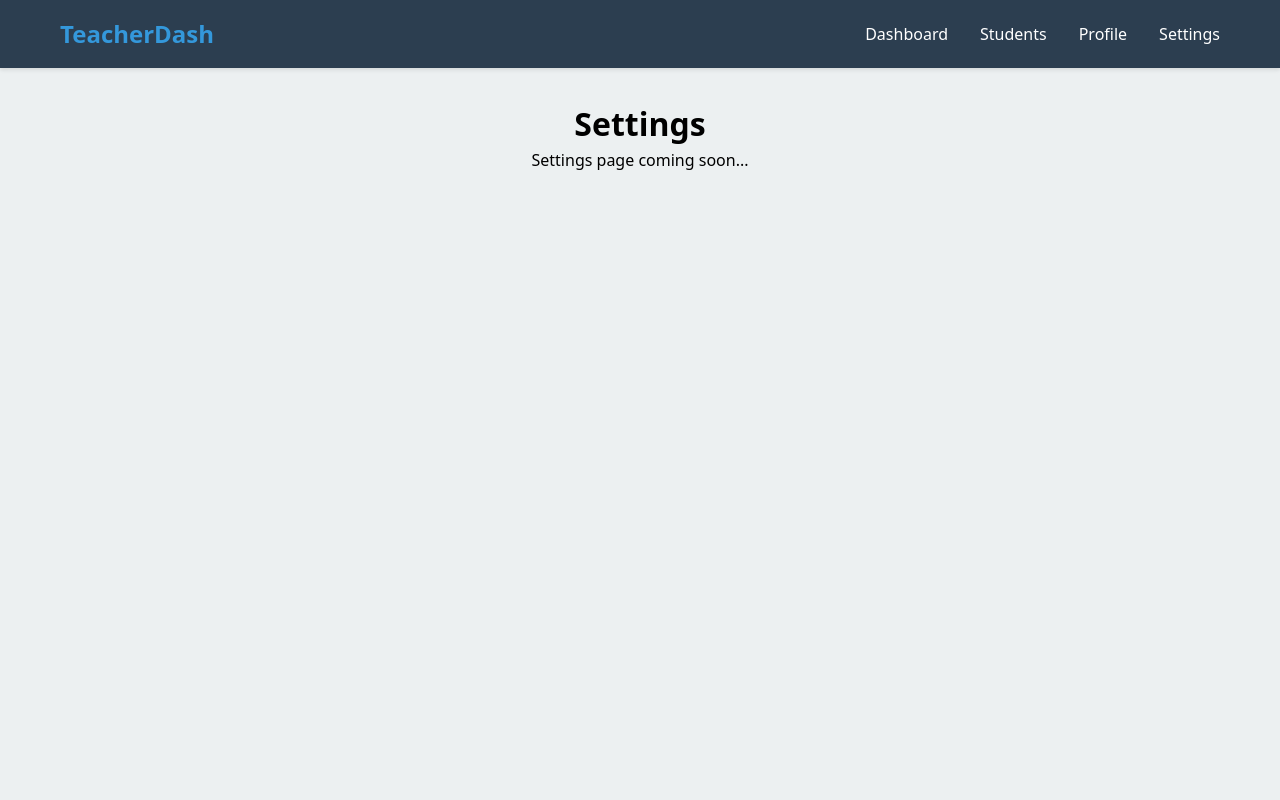
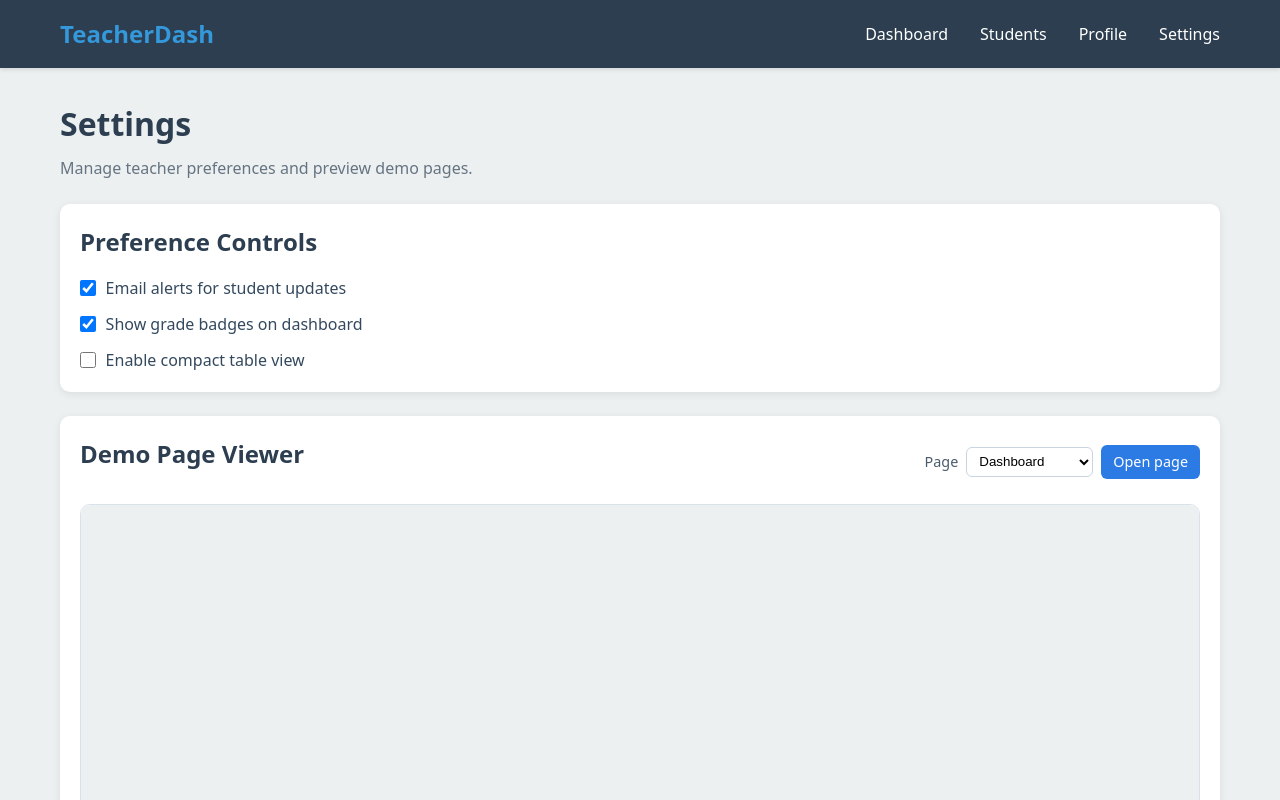
Before and after one commit to Lalindu0923/githubTester, a React (Vite) app in the folder frontendTest/: page /settings in a window 1280 px wide. Shown: the top 800 px of the page. Built offline with nearby package versions, Linux system fonts and the light colour scheme.

Commit message:
Add settings page with demo page viewer

```diff
--- /dev/null
+++ b/frontendTest/src/components/Settings.jsx
@@ -0,0 +1,88 @@
+import { useMemo, useState } from 'react'
+import '../styles/Settings.css'
+
+const demoPages = [
+  { label: 'Dashboard', path: '/' },
+  { label: 'Students', path: '/students' },
+  { label: 'Teacher Profile', path: '/profile' }
+]
+
+export default function Settings() {
+  const [selectedPage, setSelectedPage] = useState(demoPages[0].path)
+  const [emailAlerts, setEmailAlerts] = useState(true)
+  const [showGrades, setShowGrades] = useState(true)
+  const [compactView, setCompactView] = useState(false)
+
+  const viewerSrc = useMemo(() => {
+    if (selectedPage === '/') return '/'
+    return selectedPage
+  }, [selectedPage])
+
+  return (
+    <div className="settings-page">
+      <header className="settings-header">
+        <h1>Settings</h1>
+        <p>Manage teacher preferences and preview demo pages.</p>
+      </header>
+
+      <section className="settings-card">
+        <h2>Preference Controls</h2>
+        <div className="settings-options">
+          <label className="toggle-row">
+            <input
+              type="checkbox"
+              checked={emailAlerts}
+              onChange={(event) => setEmailAlerts(event.target.checked)}
+            />
+            <span>Email alerts for student updates</span>
+          </label>
+
+          <label className="toggle-row">
+            <input
+              type="checkbox"
+              checked={showGrades}
+              onChange={(event) => setShowGrades(event.target.checked)}
+            />
+            <span>Show grade badges on dashboard</span>
+          </label>
+
+          <label className="toggle-row">
+            <input
+              type="checkbox"
+              checked={compactView}
+              onChange={(event) => setCompactView(event.target.checked)}
+            />
+            <span>Enable compact table view</span>
+          </label>
+        </div>
+      </section>
+
+      <section className="settings-card">
+        <div className="viewer-header">
+          <h2>Demo Page Viewer</h2>
+          <div className="viewer-controls">
+            <label htmlFor="demo-page-select">Page</label>
+            <select
+              id="demo-page-select"
+              value={selectedPage}
+              onChange={(event) => setSelectedPage(event.target.value)}
+            >
+              {demoPages.map((page) => (
+                <option key={page.path} value={page.path}>
+                  {page.label}
+                </option>
+              ))}
+            </select>
+            <a href={selectedPage} target="_blank" rel="noreferrer" className="open-page-btn">
+              Open page
+            </a>
+          </div>
+        </div>
+
+        <div className="viewer-shell">
+          <iframe title="Demo Page Viewer" src={viewerSrc} className="demo-frame" />
+        </div>
+      </section>
+    </div>
+  )
+}
--- a/frontendTest/src/routes/routers.jsx
+++ b/frontendTest/src/routes/routers.jsx
@@ -4,15 +4,7 @@ import Students from '../components/Students'
 import StudentPage from '../components/StudentPage'
 import NotFound from '../components/NotFound'
 import TeacherProfile from '../components/TeacherProfile'
-
-function Settings() {
-  return (
-    <div style={{ padding: '2rem', textAlign: 'center' }}>
-      <h1>Settings</h1>
-      <p>Settings page coming soon...</p>
-    </div>
-  )
-}
+import Settings from '../components/Settings'
 
 function AppRoutes() {
   return (
--- /dev/null
+++ b/frontendTest/src/styles/Settings.css
@@ -0,0 +1,116 @@
+.settings-page {
+  max-width: 1200px;
+  margin: 0 auto;
+  padding: 2rem 20px;
+  display: grid;
+  gap: 1.5rem;
+}
+
+.settings-header h1 {
+  margin: 0;
+  color: #2c3e50;
+  font-size: 2rem;
+}
+
+.settings-header p {
+  margin-top: 0.5rem;
+  color: #667482;
+}
+
+.settings-card {
+  background: #ffffff;
+  border-radius: 10px;
+  box-shadow: 0 2px 8px rgba(0, 0, 0, 0.08);
+  padding: 1.25rem;
+}
+
+.settings-card h2 {
+  margin: 0 0 1rem;
+  color: #2c3e50;
+}
+
+.settings-options {
+  display: grid;
+  gap: 0.75rem;
+}
+
+.toggle-row {
+  display: flex;
+  align-items: center;
+  gap: 0.6rem;
+  color: #34495e;
+}
+
+.toggle-row input {
+  width: 16px;
+  height: 16px;
+}
+
+.viewer-header {
+  display: flex;
+  justify-content: space-between;
+  align-items: center;
+  gap: 1rem;
+  margin-bottom: 1rem;
+}
+
+.viewer-controls {
+  display: flex;
+  align-items: center;
+  gap: 0.5rem;
+  flex-wrap: wrap;
+}
+
+.viewer-controls label {
+  color: #4a5b6b;
+  font-size: 0.9rem;
+}
+
+.viewer-controls select {
+  border: 1px solid #c9d4df;
+  border-radius: 6px;
+  padding: 0.35rem 0.5rem;
+  background: #fff;
+}
+
+.open-page-btn {
+  background: #2c7be5;
+  color: #fff;
+  border-radius: 6px;
+  padding: 0.4rem 0.75rem;
+  font-size: 0.9rem;
+  text-decoration: none;
+}
+
+.open-page-btn:hover {
+  background: #1d67ca;
+}
+
+.viewer-shell {
+  border: 1px solid #d9e1ea;
+  border-radius: 10px;
+  overflow: hidden;
+  background: #f8fbff;
+}
+
+.demo-frame {
+  width: 100%;
+  height: 560px;
+  border: 0;
+  background: #fff;
+}
+
+@media (max-width: 768px) {
+  .settings-page {
+    padding: 1rem 15px;
+  }
+
+  .viewer-header {
+    flex-direction: column;
+    align-items: flex-start;
+  }
+
+  .demo-frame {
+    height: 440px;
+  }
+}
```
